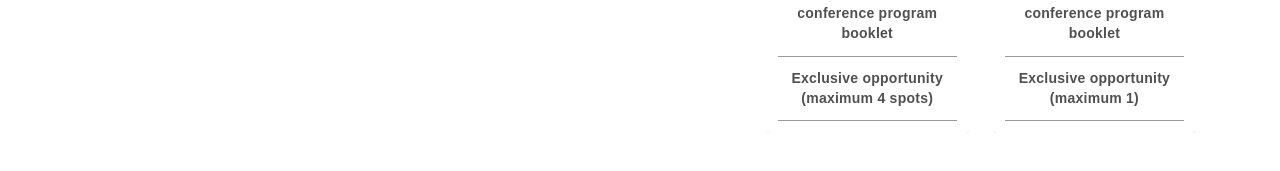
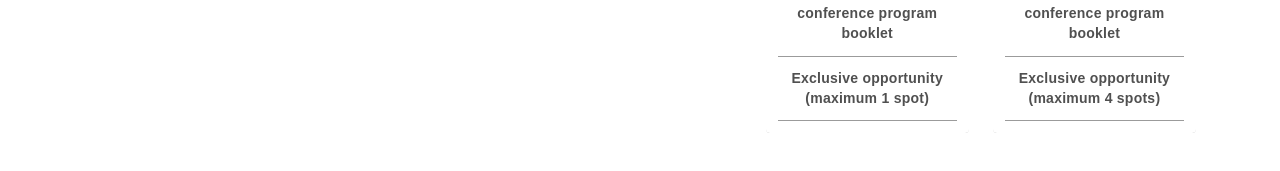
Before and after one commit to Fusion2025/web, a Nuxt app: page /sponsors in a window 1280 px wide. Shown: the part 2388-2559 px from the top of the page. Built offline with nearby package versions, Linux system fonts and the light colour scheme.

Commit message:
fix: sponsors spots

```diff
--- a/pages/sponsors.vue
+++ b/pages/sponsors.vue
@@ -242,7 +242,7 @@ export default {
             "Access to email address of conference attendees who opts-in to receive email from conference sponsors***",
             "Sponsor flier provided to all attendees",
             "Half page company advertisement in the conference program booklet",
-            "Exclusive opportunity (maximum 4 spots)",
+            "Exclusive opportunity (maximum 1 spot)",
           ],
         },
         {
@@ -259,7 +259,7 @@ export default {
             "Access to email address of conference attendees who opts-in to receive email from conference sponsors***",
             "Sponsor flier provided to all attendees",
             "1 page company advertisement in the conference program booklet",
-            "Exclusive opportunity (maximum 1)",
+            "Exclusive opportunity (maximum 4 spots)",
           ],
         },
       ],
```
